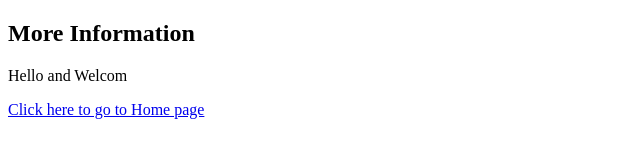
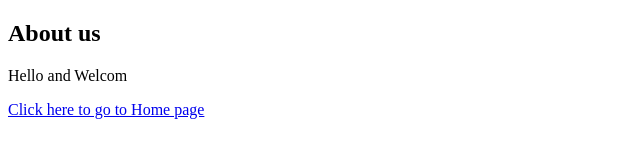
Before and after one commit to kletimela/My-e-commerce-store, a plain HTML site: page about.html in a window 1280 px wide. Shown: the whole page, without its empty margins (0-640 px from the left). Drawn offline with Linux system fonts and the light colour scheme.

Commit message:
Update about.html

```diff
--- a/about.html
+++ b/about.html
@@ -4,7 +4,7 @@
 
     </head>
     <body>
-        <h2>More Information</h2>
+        <h2>About us</h2>
         <p>Hello and Welcom</p>
 
         <a href="index.html">Click here to go to Home page</a>
```
